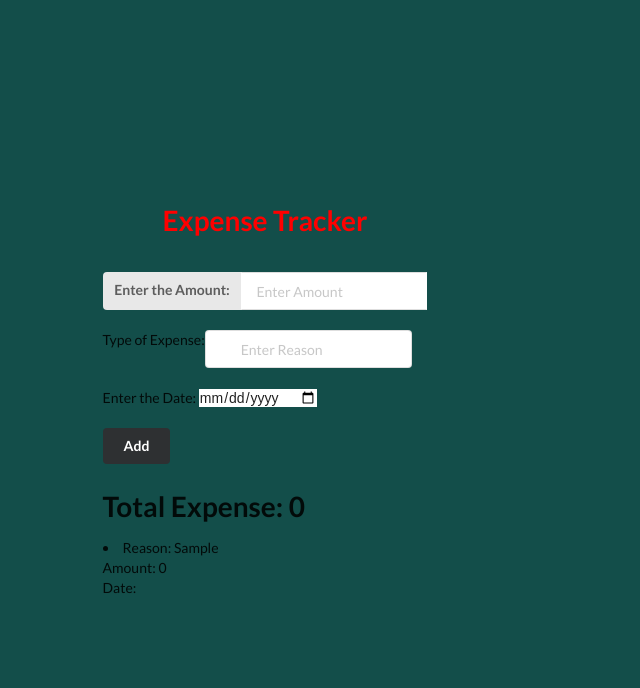
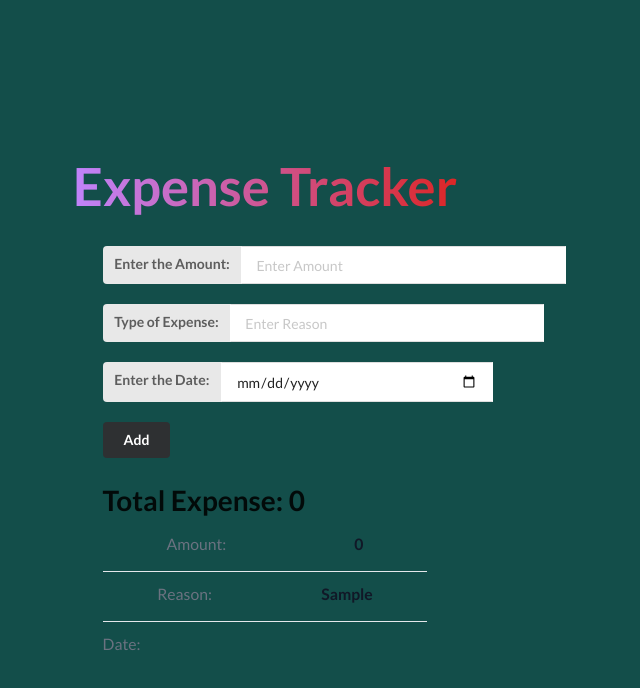
Before and after one commit to Arnav7107/Expense-Tracker, a React (Create React App) app: page / in a window 1280 px wide. Both pictures are taken after typing "Sample", "2020-01-15" into the empty fields and a click on the button "Add". Shown: the top 688 px of the page, without its empty margins (375-1015 px from the left). Built offline with nearby package versions, Linux system fonts and the light colour scheme.

Commit message:
updated css

```diff
--- a/src/content.js
+++ b/src/content.js
@@ -81,22 +81,22 @@ const Content = () => {
 
             <div class="ui right labeled input">
                 <label for="amount" class="ui label">Enter the Amount: </label>
-                <input type="number" name = "amount"  value={amount} onChange={handle_amount} placeholder="Enter Amount" />
+                <input style={{width:"100%"}} type="number" name = "amount"  value={amount} onChange={handle_amount} placeholder="Enter Amount" />
                 {/* <h1>Amount = {amount}</h1> */}
             </div>
             <br></br>
-            <div class="ui left corner labeled input" style={{paddingTop:'20px'}}>
-                <label>Type of Expense: </label>
-                <input type="text" name = "amount"  value={expense} onChange={handle_expense} placeholder="Enter Reason" />
+            <div class="ui right labeled input" style={{paddingTop:'20px'}}>
+                <label for="amount" class="ui label">Type of Expense: </label>
+                <input style={{width:"100%"}} type="text" name = "amount"  value={expense} onChange={handle_expense} placeholder="Enter Reason" />
                 {/* <h1>Type of Expense = {expense}</h1> */}
                 {/* <div class="ui left corner label">
                     <i class="asterisk icon"></i>
                 </div> */}
             </div>
-
-            <div style={{paddingTop:'20px'}}>
-                <label>Enter the Date: </label>
-                <input type="date" name = "amount"  value={amount} onChange={handle_date} placeholder="Enter Date" />
+            <br></br>
+            <div class="ui right labeled input" style={{paddingTop:'20px'}}>
+                <label for="amount" class="ui label">Enter the Date: </label>
+                <input style={{width:"100%"}} type="date" name = "amount"  value={amount} onChange={handle_date} placeholder="Enter Date" />
                 {/* <h1>Date = {date}</h1> */}
             </div>
 
@@ -109,18 +109,34 @@ const Content = () => {
             {/* <p>Reason: {list}</p> */}
             <div>
             {track_expense.map((expense) => (
-                <div>
-                    <p>
-                        <li>
-                        Reason:  {expense.expense}
-                        <br></br>
-                        Amount:  {expense.amount}
-                        <br></br>
-                        Date:   {expense.date}
-                        </li>
+                // <div>
+                //     <p>
+                //         <li>
+                //         Reason:  {expense.expense}
+                //         <br></br>
+                //         Amount:  {expense.amount}
+                //         <br></br>
+                //         Date:   {expense.date}
+                //         </li>
 
-                    </p>
-                </div>
+                //     </p>
+                // </div>
+<p ><dl class="max-w-md text-gray-900 divide-y divide-gray-200 dark:text-white dark:divide-gray-700">
+    <div style={{display:"flex", flexDirection:"row", justifyContent:"space-around"}} class="flex flex-col pb-3">
+        <dt class="mb-1 text-gray-500 md:text-lg dark:text-gray-400">Amount:</dt>
+        <dd class="text-lg font-semibold">{expense.amount}</dd>
+    </div>
+    <div style={{display:"flex", flexDirection:"row", justifyContent:"space-around"}} class="flex flex-col py-3">
+        <dt class="mb-1 text-gray-500 md:text-lg dark:text-gray-400">Reason:</dt>
+        <dd class="text-lg font-semibold">{expense.expense}</dd>
+    </div>
+    <div style={{display:"flex", flexDirection:"row"}} class="flex flex-col pt-3">
+        <dt style={{display:"flex", flexDirection:"row"}} class="mb-1 text-gray-500 md:text-lg dark:text-gray-400">Date:</dt>
+        <dd style={{display:"flex", flexDirection:"row", justifyContent:"space-around"}} class="text-lg font-semibold">{expense.date}</dd>
+    </div>
+</dl></p>
+
+
             ))}
 
             </div>
--- a/src/header.js
+++ b/src/header.js
@@ -3,8 +3,7 @@ import 'semantic-ui-css/semantic.min.css'
 
 const Header = () => {
     return(
-        <h1 style={{color:"red", paddingBottom:"20px"}}>Expense Tracker</h1>
-    );
+<h1 style={{paddingTop:"20px", paddingBottom:"20px"}}class="mb-4 text-4xl font-extrabold text-gray-900 dark:text-white md:text-5xl lg:text-6xl"><span class="text-transparent bg-clip-text bg-gradient-to-r to-red-600 from-purple-400">Expense Tracker</span></h1>    );
 
 }
 
```
